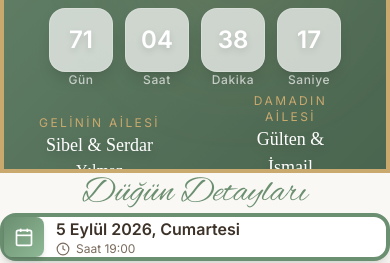
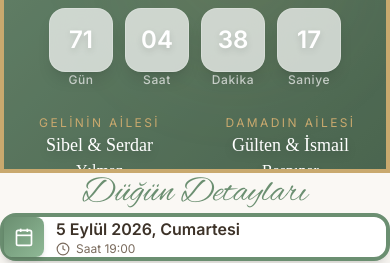
Before and after one commit to xavion59/davetiye, a React (Vite) app: page / in a window 390 px wide. Shown: the part 840-1103 px from the top of the page. Built offline with nearby package versions, Linux system fonts and the light colour scheme; no server answers; the database is empty.

Commit message:
Fix family drag shape: fixed width + whitespace-nowrap

```diff
--- a/src/components/HeroSection.jsx
+++ b/src/components/HeroSection.jsx
@@ -121,24 +121,24 @@ export default function HeroSection() {
 
       {/* Family info - draggable */}
       <Draggable id="familyGroom" positions={positions} setPositions={setPositions} editing={editing}>
-        <div className="text-center">
+        <div className="text-center w-56">
           <p className="text-gold text-xs tracking-[0.2em] uppercase mb-1">Gelinin Ailesi</p>
-          <p className="text-white text-lg sm:text-xl drop-shadow-lg" style={{ fontFamily: "'Lucida Calligraphy', 'Segoe Script', 'Apple Chancery', cursive" }}>
+          <p className="text-white text-lg sm:text-xl drop-shadow-lg whitespace-nowrap" style={{ fontFamily: "'Lucida Calligraphy', 'Segoe Script', 'Apple Chancery', cursive" }}>
             Sibel &amp; Serdar
           </p>
-          <p className="text-white text-base sm:text-lg drop-shadow-lg" style={{ fontFamily: "'Lucida Calligraphy', 'Segoe Script', 'Apple Chancery', cursive" }}>
+          <p className="text-white text-base sm:text-lg drop-shadow-lg whitespace-nowrap" style={{ fontFamily: "'Lucida Calligraphy', 'Segoe Script', 'Apple Chancery', cursive" }}>
             Yılmaz
           </p>
         </div>
       </Draggable>
 
       <Draggable id="familyBride" positions={positions} setPositions={setPositions} editing={editing}>
-        <div className="text-center">
+        <div className="text-center w-56">
           <p className="text-gold text-xs tracking-[0.2em] uppercase mb-1">Damadın Ailesi</p>
-          <p className="text-white text-lg sm:text-xl drop-shadow-lg" style={{ fontFamily: "'Lucida Calligraphy', 'Segoe Script', 'Apple Chancery', cursive" }}>
+          <p className="text-white text-lg sm:text-xl drop-shadow-lg whitespace-nowrap" style={{ fontFamily: "'Lucida Calligraphy', 'Segoe Script', 'Apple Chancery', cursive" }}>
             Gülten &amp; İsmail
           </p>
-          <p className="text-white text-base sm:text-lg drop-shadow-lg" style={{ fontFamily: "'Lucida Calligraphy', 'Segoe Script', 'Apple Chancery', cursive" }}>
+          <p className="text-white text-base sm:text-lg drop-shadow-lg whitespace-nowrap" style={{ fontFamily: "'Lucida Calligraphy', 'Segoe Script', 'Apple Chancery', cursive" }}>
             Başpınar
           </p>
         </div>
```
